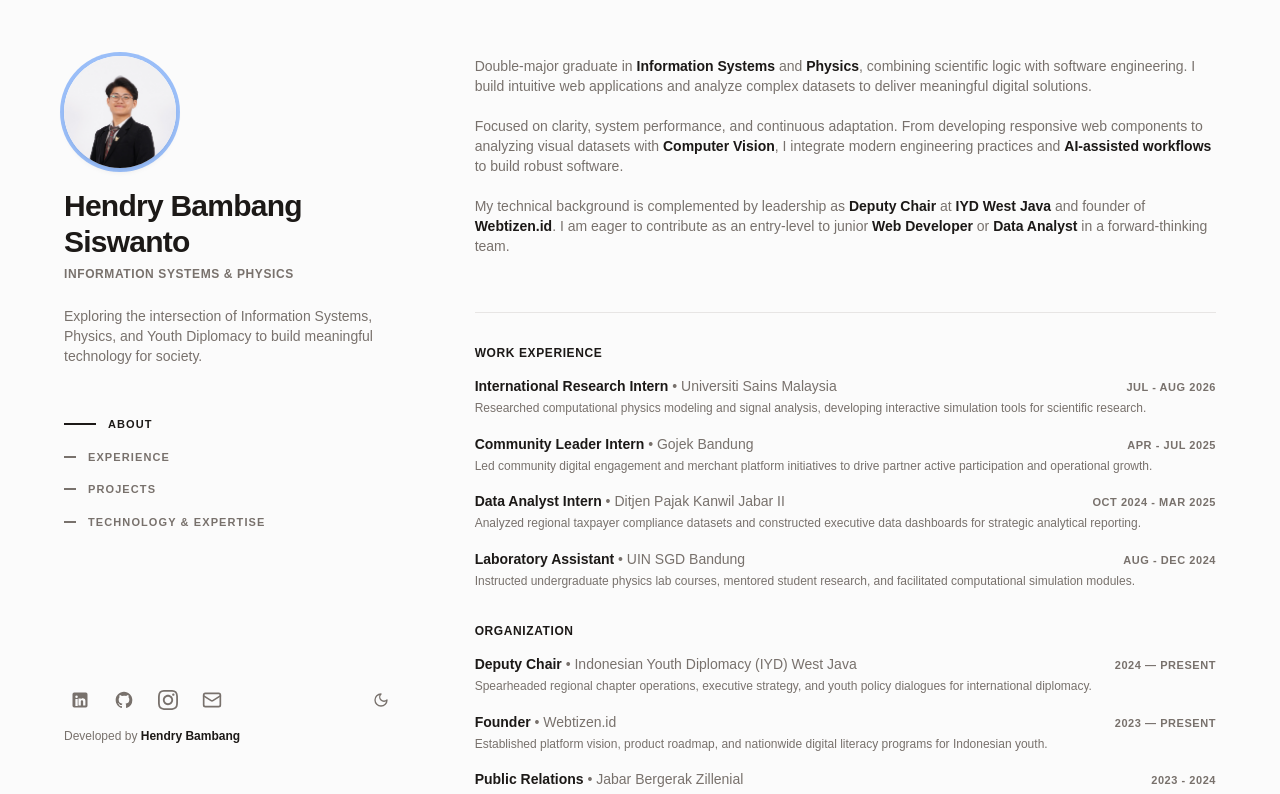
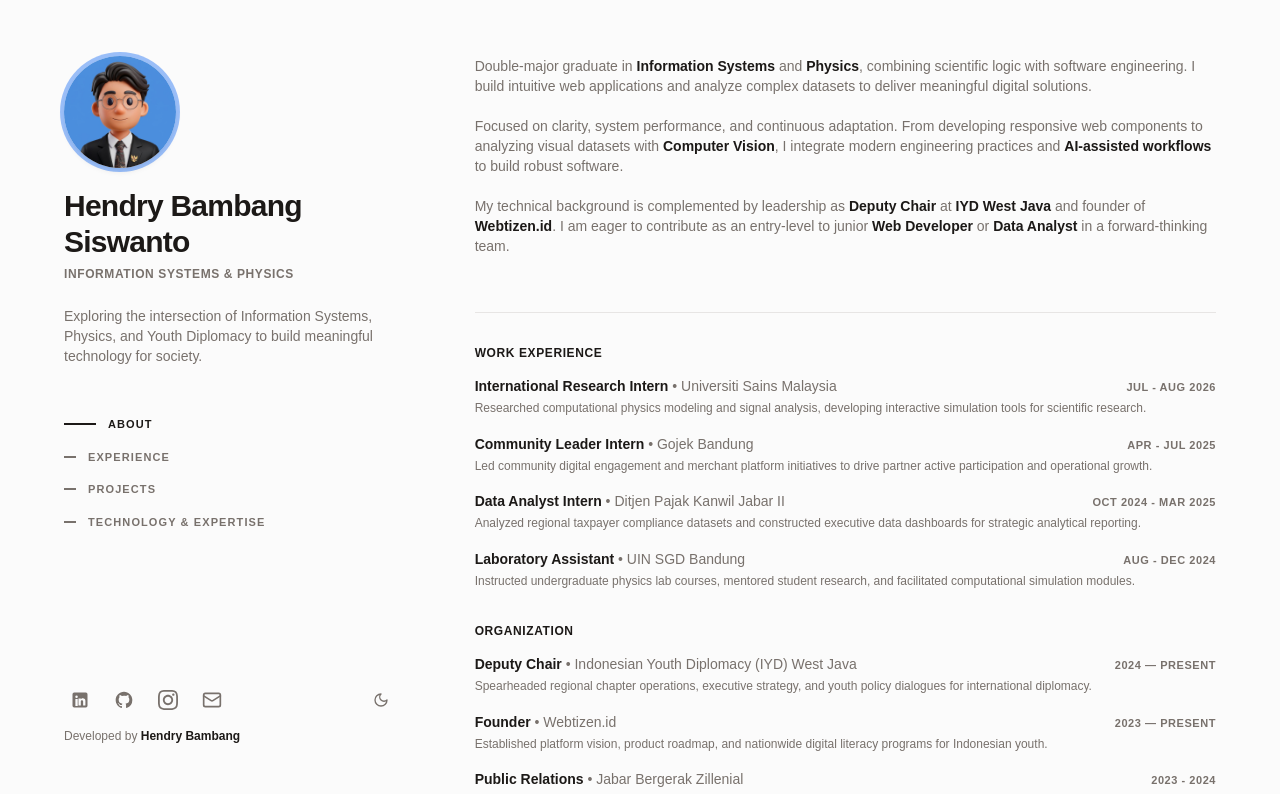
Before and after one commit to workhendry20-creator/personal-website, a Next.js app: page / in a window 1280 px wide. Shown: the top 794 px of the page. Built offline with nearby package versions, Linux system fonts and the light colour scheme.

Commit message:
Update profile avatar image to avatar.jpeg

```diff
--- a/app/page.tsx
+++ b/app/page.tsx
@@ -156,7 +156,7 @@ export default function Home() {
           <div className="space-y-5 sm:space-y-6 flex flex-col items-start text-left">
             <div className="flex flex-col items-start text-left w-full space-y-3">
               <Image
-                src="/final.jpg"
+                src="/avatar.jpeg"
                 alt="Hendry Bambang Siswanto"
                 width={112}
                 height={112}
```
Also changed, not shown: assets/avatar.jpeg (added), public/avatar.jpeg (added).
